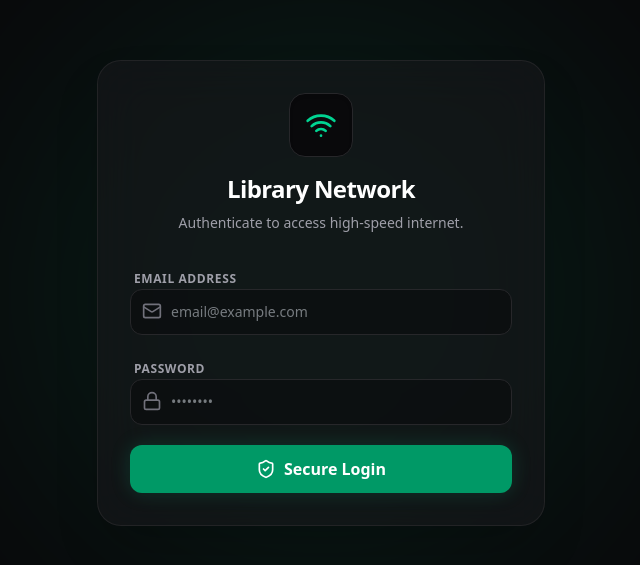
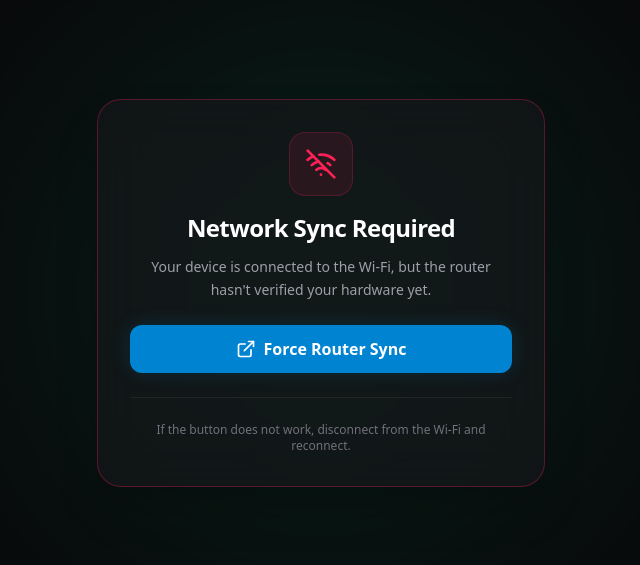
Before and after one commit to NGT-CP/Nexus-Libernet, a Next.js app: page / in a window 1280 px wide. Shown: the part 107-672 px from the top of the page, without its empty margins (319-959 px from the left). Built offline with nearby package versions, Linux system fonts and the light colour scheme.

Commit message:
fixed re-login issue after disconnecting

```diff
--- a/app/page.tsx
+++ b/app/page.tsx
@@ -2,13 +2,14 @@
 
 import React, { useState, Suspense } from 'react';
 import { useSearchParams } from 'next/navigation';
-import { Loader2, ShieldCheck, Wifi, Mail, Lock, Router } from 'lucide-react';
+import { Loader2, ShieldCheck, Wifi, Mail, Lock, Router, WifiOff, ExternalLink } from 'lucide-react';
 import { loginAction } from '@/app/actions/auth';
 
 export default function LoginPage() {
     return (
         <div className="min-h-screen bg-zinc-950 flex flex-col items-center justify-center p-4 font-sans text-slate-50 relative overflow-hidden">
             <div className="absolute top-1/2 left-1/2 -translate-x-1/2 -translate-y-1/2 w-[600px] h-[600px] bg-emerald-500/10 rounded-full blur-[120px] pointer-events-none" />
+
             <Suspense fallback={<Loader2 className="w-8 h-8 animate-spin text-emerald-500" />}>
                 <LoginForm />
             </Suspense>
@@ -21,6 +22,8 @@ function LoginForm() {
 
     const mac = searchParams.get('mac') || '';
     const ip = searchParams.get('ip') || '';
+
+    const isAdminBypass = searchParams.get('admin') === 'true';
 
     const [loading, setLoading] = useState(false);
     const [error, setError] = useState('');
@@ -39,6 +42,39 @@ function LoginForm() {
         }
     };
 
+    // ==========================================
+    // THE WI-FI TRAP ESCAPE HATCH
+    // ==========================================
+    if (!mac && !isAdminBypass) {
+        return (
+            <div className="w-full max-w-md bg-zinc-900/60 border border-rose-500/30 rounded-3xl shadow-2xl p-8 backdrop-blur-xl z-10 text-center animate-in zoom-in-95 duration-500">
+                <div className="w-16 h-16 bg-rose-500/10 border border-rose-500/20 rounded-2xl flex items-center justify-center mx-auto mb-4">
+                    <WifiOff className="w-8 h-8 text-rose-500" />
+                </div>
+                <h1 className="text-2xl font-bold tracking-tight text-white">Network Sync Required</h1>
+                <p className="text-sm text-zinc-400 mt-3 leading-relaxed">
+                    Your device is connected to the Wi-Fi, but the router hasn't verified your hardware yet.
+                </p>
+
+                {/* THE MAGIC BUTTON: Forces the router to intercept and inject the MAC */}
+                <a
+                    href="http://192.168.88.1/login"
+                    className="w-full bg-sky-600 hover:bg-sky-500 text-white font-bold py-3 px-4 rounded-xl flex items-center justify-center mt-6 shadow-[0_0_20px_rgba(2,132,199,0.2)] transition-all"
+                >
+                    <ExternalLink className="w-5 h-5 mr-2" />
+                    Force Router Sync
+                </a>
+
+                <p className="text-xs text-zinc-500 mt-6 pt-6 border-t border-zinc-800/80">
+                    If the button does not work, disconnect from the Wi-Fi and reconnect.
+                </p>
+            </div>
+        );
+    }
+
+    // ==========================================
+    // THE STANDARD LOGIN FORM
+    // ==========================================
     return (
         <div className="w-full max-w-md bg-zinc-900/60 border border-zinc-800/80 rounded-3xl shadow-2xl p-8 backdrop-blur-xl z-10 animate-in fade-in zoom-in-95 duration-500">
 
@@ -68,7 +104,13 @@ function LoginForm() {
                     <label className="text-xs font-semibold text-zinc-400 uppercase tracking-wider pl-1">Email Address</label>
                     <div className="relative">
                         <Mail className="w-5 h-5 absolute left-3 top-3 text-zinc-500" />
-                        <input required type="email" name="email" placeholder="email@example.com" className="w-full bg-zinc-950/50 border border-zinc-800 rounded-xl py-3 pl-10 pr-4 text-sm text-slate-200 focus:outline-none focus:border-emerald-500/50 focus:ring-1 focus:ring-emerald-500/50 transition-all" />
+                        <input
+                            required
+                            type="email"
+                            name="email"
+                            placeholder="student@example.com"
+                            className="w-full bg-zinc-950/50 border border-zinc-800 rounded-xl py-3 pl-10 pr-4 text-sm text-slate-200 focus:outline-none focus:border-emerald-500/50 focus:ring-1 focus:ring-emerald-500/50 transition-all"
+                        />
                     </div>
                 </div>
 
@@ -76,7 +118,13 @@ function LoginForm() {
                     <label className="text-xs font-semibold text-zinc-400 uppercase tracking-wider pl-1">Password</label>
                     <div className="relative">
                         <Lock className="w-5 h-5 absolute left-3 top-3 text-zinc-500" />
-                        <input required type="password" name="password" placeholder="••••••••" className="w-full bg-zinc-950/50 border border-zinc-800 rounded-xl py-3 pl-10 pr-4 text-sm text-slate-200 focus:outline-none focus:border-emerald-500/50 focus:ring-1 focus:ring-emerald-500/50 transition-all" />
+                        <input
+                            required
+                            type="password"
+                            name="password"
+                            placeholder="••••••••"
+                            className="w-full bg-zinc-950/50 border border-zinc-800 rounded-xl py-3 pl-10 pr-4 text-sm text-slate-200 focus:outline-none focus:border-emerald-500/50 focus:ring-1 focus:ring-emerald-500/50 transition-all"
+                        />
                     </div>
                 </div>
 
@@ -86,7 +134,11 @@ function LoginForm() {
                     </div>
                 )}
 
-                <button disabled={loading} type="submit" className="w-full bg-emerald-600 hover:bg-emerald-500 disabled:opacity-50 text-white font-bold py-3 px-4 rounded-xl flex items-center justify-center mt-2 shadow-[0_0_20px_rgba(16,185,129,0.2)] transition-all">
+                <button
+                    disabled={loading}
+                    type="submit"
+                    className="w-full bg-emerald-600 hover:bg-emerald-500 disabled:opacity-50 text-white font-bold py-3 px-4 rounded-xl flex items-center justify-center mt-2 shadow-[0_0_20px_rgba(16,185,129,0.2)] transition-all"
+                >
                     {loading ? <Loader2 className="w-5 h-5 animate-spin" /> : <><ShieldCheck className="w-5 h-5 mr-2" /> Secure Login</>}
                 </button>
             </form>
```
